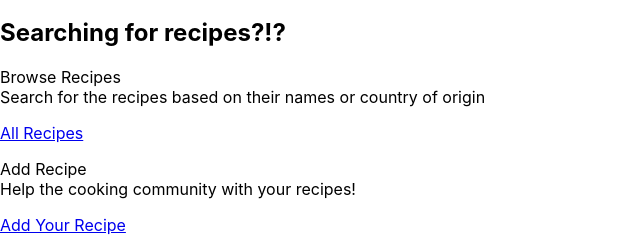
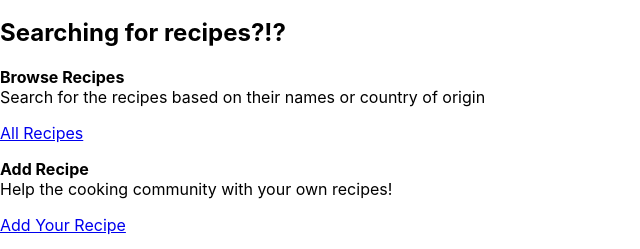
Before and after one commit to NayyerAhmad/TasteIt_App, a React (Create React App) app: page / in a window 1280 px wide. Shown: the part 441-690 px from the top of the page, without its empty margins (0-640 px from the left). Built offline with nearby package versions, Linux system fonts and the light colour scheme.

Commit message:
typos fixed

```diff
--- a/src/components/Home.jsx
+++ b/src/components/Home.jsx
@@ -12,14 +12,14 @@ const Home = () => {
       <h2 className="title">Searching for recipes?!?</h2>
       <div className="card-list">
         <div className="home-card">
-          <p>Browse Recipes <br />
+          <p><b>Browse Recipes</b> <br />
             Search for the recipes based on their names or country of origin
           </p>
           <Link to="/RecipeList">All Recipes</Link>
         </div>
         <div className="home-card">
-          <p>Add Recipe <br />
-            Help the cooking community with your recipes!
+          <p><b> Add Recipe </b><br />
+            Help the cooking community with your own recipes!
           </p>
           <Link to="/RecipeForm">Add Your Recipe</Link>
         </div>
```
